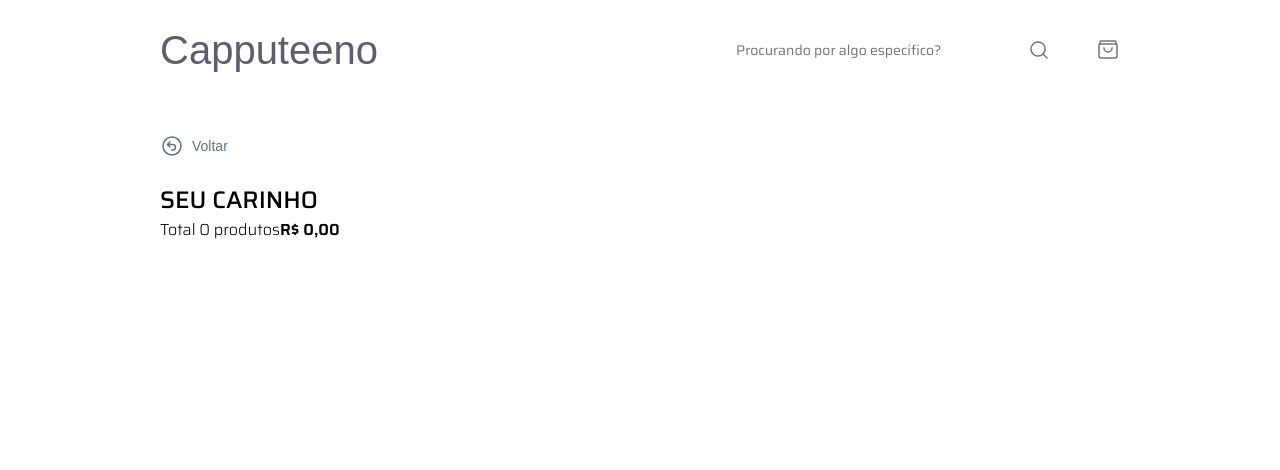
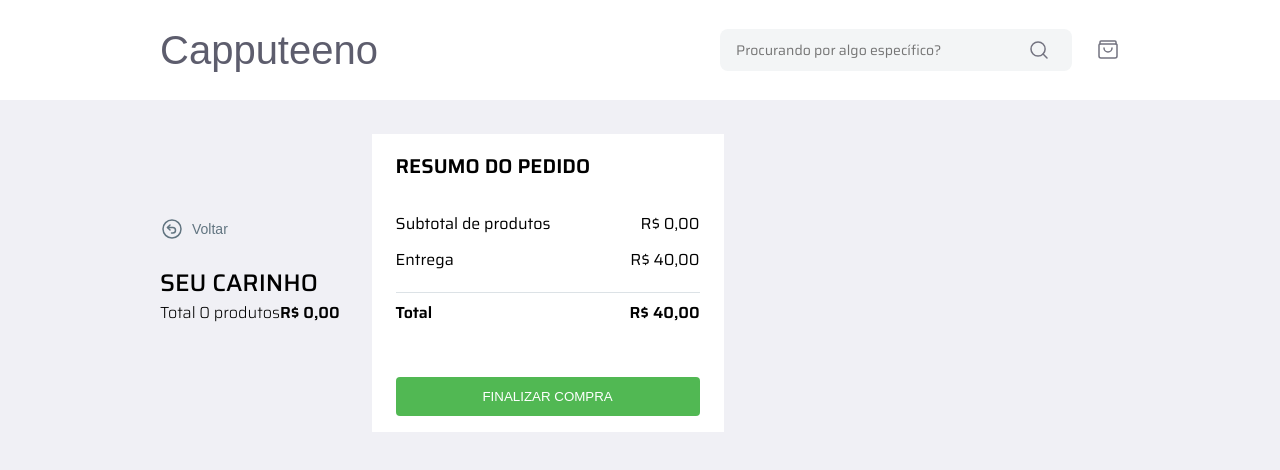
Before and after one commit to rafaelpianaro/frontend-challenge-05-06-2023, a Next.js app in the folder capputeeno/: page /cart in a window 1280 px wide. Shown: the top 470 px of the page. Built offline with nearby package versions, Linux system fonts and the light colour scheme; a web font is replaced by a local one.

Commit message:
feat: added interface for product cart

```diff
--- a/capputeeno/src/app/cart/page.tsx
+++ b/capputeeno/src/app/cart/page.tsx
@@ -3,6 +3,7 @@
 import { BackBtn } from "@/components/back-button";
 import { CartItem } from "@/components/cart/cart-item";
 import { DefaultPageLayout } from "@/components/default-page-layout";
+import { Divider } from "@/components/divider";
 import { useLocalStorage } from "@/hooks/useLocalStorage";
 import { ProductInCart } from "@/types/product";
 import { formatPrice } from "@/utils/format-price";
@@ -49,6 +50,47 @@
     margin-top: 24px;
 `
 
+const CartResultContainer = styled.div`
+    display: flex;
+    flex-direction: column;
+    align-items: flex-start;
+    justify-content: flex-start;
+    min-width: 352px;
+    padding: 16px 24px;
+
+    background: white;
+
+    h3 {
+        font-weight: 600;
+        font-size: 20px;
+        color: var(--text-dark-2);
+        text-transform: uppercase;
+        margin-bottom: 30px;
+    }
+`
+
+const TotalItem = styled.div<{ isBold: boolean}>`
+    display: flex;
+    align-items: center;
+    justify-content: space-between;
+    width: 100%;
+    font-weight: ${props => props.isBold ? '600' : '400'};
+    font-size: 16px;
+    line-height: 150%;
+    margin-bottom: 12px;
+`
+
+const ShopBtn = styled.button`
+    color: white;
+    border-radius: 4px;
+    background: var(--success-color);
+    padding: 12px;
+    width: 100%;
+    border: none;
+    margin-top: 40px;
+    cursor: pointer;
+`
+
 export default function CartPage() {
 
     const { value, updateLocalStorage } = useLocalStorage<ProductInCart[]>("cart-items", [])
@@ -59,14 +101,24 @@
 
     const cartTotal = formatPrice(calculateTotal(value))
 
+    const deliveryFee = 4000;
+    const cartTotalWithDelivery = formatPrice(calculateTotal(value) + deliveryFee)
+
     const handleUpdateQuantity = (id: string, quantity: number) => {
 
         const newValue = value.map(item => {
             if (item.id !== id) return item
             return {...item, quantity: quantity}
         })
+        // console.log(newValue)
+        updateLocalStorage(newValue)
+    }
 
-        console.log(newValue)
+    const handleDeleteItem = (id: string) => {
+        const newValue = value.filter(item => {
+            if (item.id !== id) return item
+        })
+
         updateLocalStorage(newValue)
     }
 
@@ -74,7 +126,7 @@
         <DefaultPageLayout>
             <Container>
                 <CartListContainer>
-                <BackBtn navigate="/" />
+                    <BackBtn navigate="/" />
                     <h3>Seu Carinho</h3>
                     <p>
                         Total {value.length} produtos
@@ -83,10 +135,28 @@
                     <CartList>
                         {value.map(item => <CartItem
                             product={item} key={item.id}
+                            handleDelete={handleDeleteItem}
                             handleUpdateQuantity={handleUpdateQuantity}
                     />)}
                     </CartList>
                 </CartListContainer>
+                <CartResultContainer>
+                    <h3>Resumo do Pedido</h3>
+                    <TotalItem isBold={false}>
+                        <p>Subtotal de produtos</p>
+                        <p>{cartTotal}</p>
+                    </TotalItem>
+                    <TotalItem isBold={false}>
+                        <p>Entrega</p>
+                        <p>{formatPrice(deliveryFee)}</p>
+                    </TotalItem>
+                    <Divider />
+                    <TotalItem isBold>
+                        <p>Total</p>
+                        <p>{cartTotalWithDelivery}</p>
+                    </TotalItem>
+                    <ShopBtn>FINALIZAR COMPRA</ShopBtn>
+                </CartResultContainer>
             </Container>
         </DefaultPageLayout>
     )
--- a/capputeeno/src/app/globals.css
+++ b/capputeeno/src/app/globals.css
@@ -1,7 +1,7 @@
 :root {
   --border-radius: 12px;
   --logo-color: #5D5D6D;
-  --bg-primary: #F0F0F5
+  --bg-primary: #F0F0F5;
   --bg-secondary: #F3F5F6;
   --text-dark: #737380;
   --shapes-dark: #09090A;
@@ -10,6 +10,7 @@
   --shapes: #DCE2E6;
   --secondary-text: #617480;
   --border-color: #A8A8B3;
+  --success-color: #51B853;
 }
 
 * {
--- a/capputeeno/src/components/cart/cart-item.tsx
+++ b/capputeeno/src/components/cart/cart-item.tsx
@@ -2,10 +2,12 @@
 import { formatPrice } from "@/utils/format-price"
 import { ChangeEvent } from "react"
 import { styled } from "styled-components"
+import { DeleteIcon } from "../icons/delete-icon"
 
 interface CartItemProps {
     product: ProductInCart
     handleUpdateQuantity(id: string, quantity: number): void
+    handleDelete(id: string): void
 }
 
 const Item = styled.li`
@@ -15,12 +17,12 @@
     height: 210px;
     border-radius: 8px;
     background-color: white;
+    position: relative;
 
     button {
         position: absolute;
         top: 16px;
         right: 24px;
-
         border: none;
         background: transparent;
         cursor: pointer;
@@ -81,7 +83,7 @@
     font-size: 16px;
 `
 
-export function CartItem({ product, handleUpdateQuantity }: CartItemProps) {
+export function CartItem({ product, handleUpdateQuantity, handleDelete }: CartItemProps) {
 
     const handleChange = (e: ChangeEvent<HTMLSelectElement>) => {
         handleUpdateQuantity(product.id, Number(e.target.value));
@@ -89,6 +91,9 @@
 
     return (
         <Item>
+            <button onClick={() => handleDelete(product.id)} aria-label="Deletar">
+                <DeleteIcon />
+            </button>
             <img src={product.image_url} />
             <div>
                 <h4>{product.name}</h4>
--- /dev/null
+++ b/capputeeno/src/components/icons/delete-icon.tsx
@@ -0,0 +1,12 @@
+export function DeleteIcon(){
+    return(
+        <svg width="24" height="24" viewBox="0 0 24 24" fill="none" xmlns="http://www.w3.org/2000/svg">
+            <path fill-rule="evenodd" clipRule="evenodd" d="M16.1378 21H7.85782C6.81082 21 5.94082 20.192 5.86282 19.147L4.96582 7H18.9998L18.1328 19.142C18.0578 20.189 17.1868 21 16.1378 21V21Z" stroke="#DE3838" strokeWidth="1.5" strokeLinecap="round" strokeLinejoin="round"/>
+            <path d="M12 11V17" stroke="#DE3838" strokeWidth="1.5" strokeLinecap="round" strokeLinejoin="round"/>
+            <path d="M4 7H20" stroke="#DE3838" strokeWidth="1.5" strokeLinecap="round" strokeLinejoin="round"/>
+            <path d="M17 7L15.987 4.298C15.694 3.517 14.948 3 14.114 3H9.886C9.052 3 8.306 3.517 8.013 4.298L7 7" stroke="#DE3838" strokeWidth="1.5" strokeLinecap="round" strokeLinejoin="round"/>
+            <path d="M15.4298 11L14.9998 17" stroke="#DE3838" strokeWidth="1.5" strokeLinecap="round" strokeLinejoin="round"/>
+            <path d="M8.57016 11L9.00016 17" stroke="#DE3838" strokeWidth="1.5" strokeLinecap="round" strokeLinejoin="round"/>
+        </svg>
+    )
+}
```
